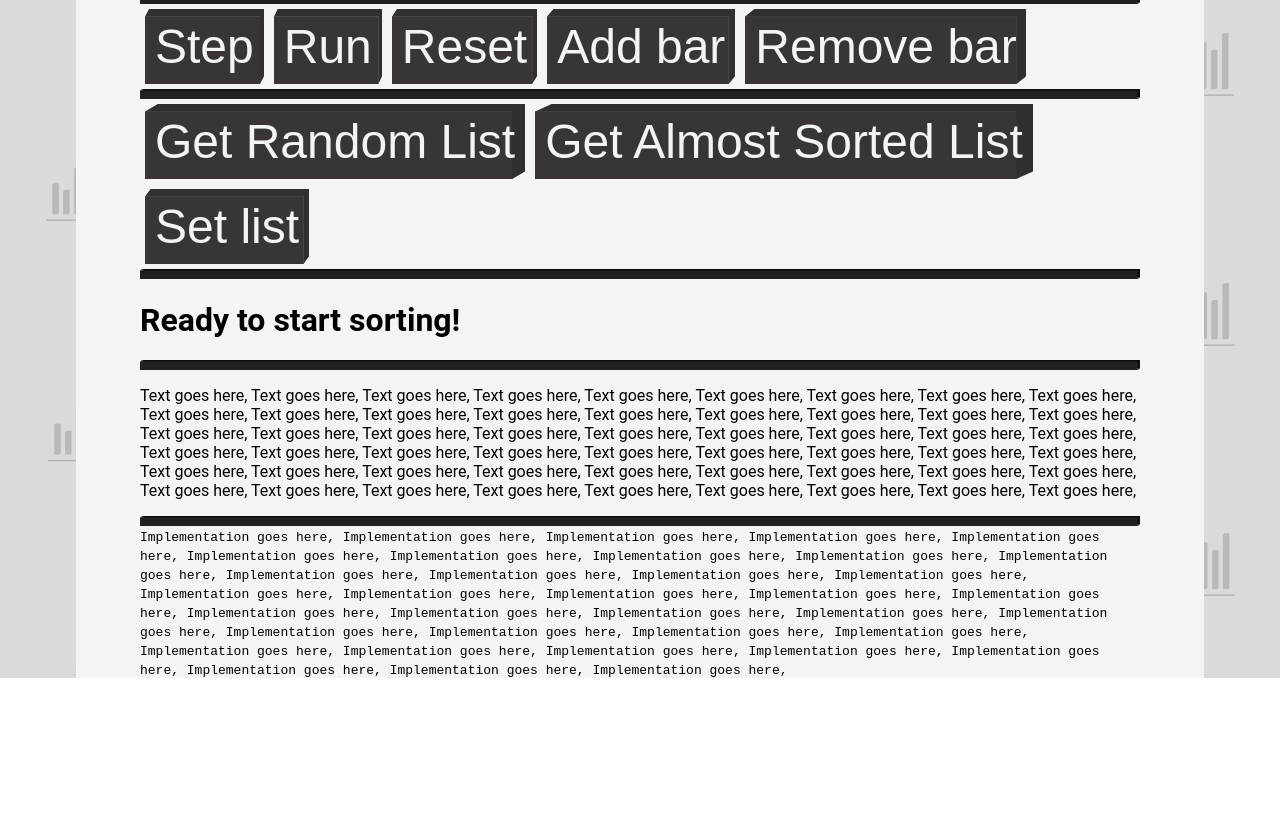
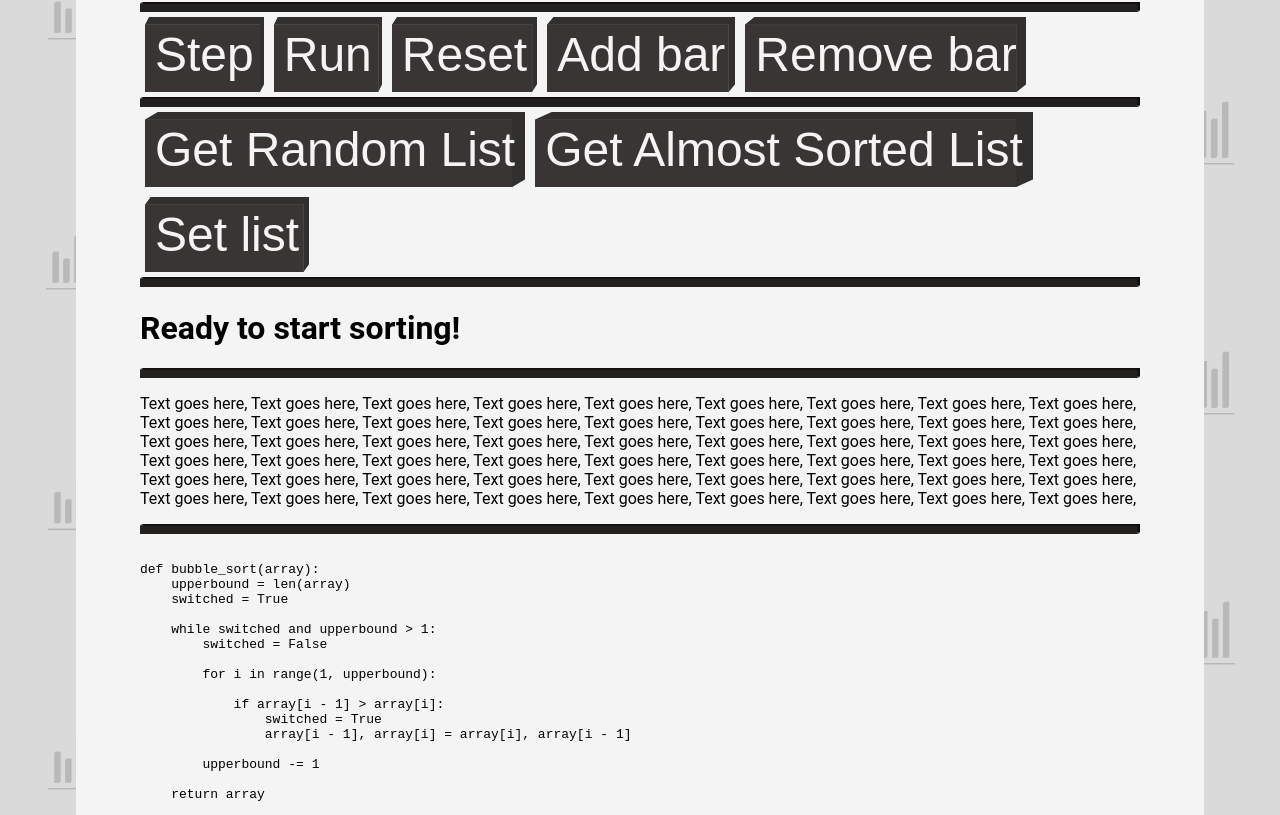
Before and after one commit to OtavioPiza/algorithm-visualizer, a React (Create React App) app: page /#/bubblesort in a window 1280 px wide. Shown: the part 424-1239 px from the top of the page. Before the commit the page ends 1102 px from the top, so only its background shows below. Built offline with nearby package versions, Linux system fonts and the light colour scheme.

Commit message:
Fixed code styling

```diff
--- a/src/components/ArraySorter.js
+++ b/src/components/ArraySorter.js
@@ -167,17 +167,11 @@ const ArraySorter = ({ sortingAlgorithm, barList = arrayManager.getRandomList(10
                 <BottomBar />
 
                 <div>
-                    <code>
-                        Implementation goes here, Implementation goes here, Implementation goes here, Implementation goes here,
-                        Implementation goes here, Implementation goes here, Implementation goes here, Implementation goes here,
-                        Implementation goes here, Implementation goes here, Implementation goes here, Implementation goes here,
-                        Implementation goes here, Implementation goes here, Implementation goes here, Implementation goes here,
-                        Implementation goes here, Implementation goes here, Implementation goes here, Implementation goes here,
-                        Implementation goes here, Implementation goes here, Implementation goes here, Implementation goes here,
-                        Implementation goes here, Implementation goes here, Implementation goes here, Implementation goes here,
-                        Implementation goes here, Implementation goes here, Implementation goes here, Implementation goes here,
-                        Implementation goes here, Implementation goes here, Implementation goes here, Implementation goes here,
-                </code>
+                    <pre>
+                        <code>
+                            {sortingAlgorithm.pythonImplementation()}
+                        </code>
+                    </pre>
                 </div>
             </div>
         </div>
--- a/src/styles/components/ArraySorter.css
+++ b/src/styles/components/ArraySorter.css
@@ -10,7 +10,7 @@
 .ArraySorter .PageHeader {
     grid-area: "header";
 
-    min-width: 99vw;
+    min-width: 100vw;
     background-color: var(--text-light-gray);
     color: var(--background-white);
 
@@ -27,7 +27,7 @@
 
     background-color: var(--background-white);
     max-width: min(90vw, 1000px);
-    min-height: 100vh;
+    min-height: 94vh;
     padding-left: max(5vw, 10px);
     padding-right: max(5vw, 10px);
 }
--- a/src/styles/main.css
+++ b/src/styles/main.css
@@ -24,6 +24,7 @@ body {
   margin: 0;
   border: 0;
   box-sizing: border-box;
+  overflow-y: overlay;
 
   -webkit-font-smoothing: antialiased;
   -moz-osx-font-smoothing: grayscale;
```
